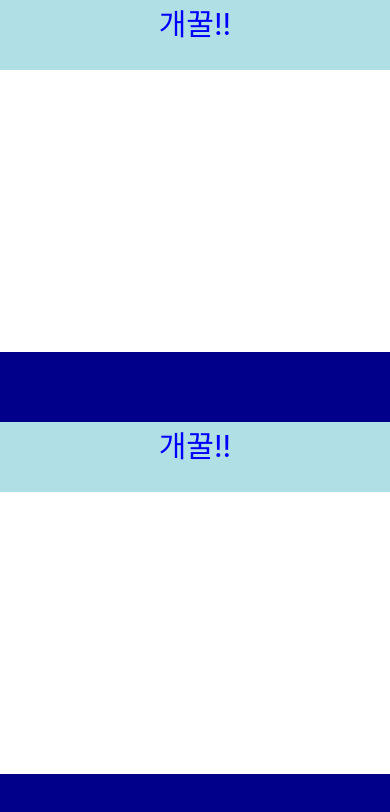
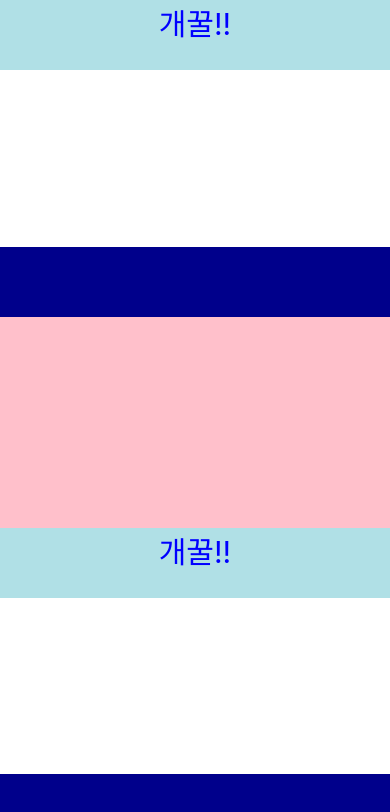
Before and after one commit to rheehot/react-native-basic, a React Native app: screen / in a window 390 px wide. Shown: the top 812 px of the page. Built offline with nearby package versions, Linux system fonts and the light colour scheme.

Commit message:
Flex 수정

```diff
--- a/App.js
+++ b/App.js
@@ -14,6 +14,7 @@ export default function App() {
       <SecondePropsScreen />
       <FirstStateScreen /> */}
       <HeightAndWidthScreen />
+      <View style={{flex:2,backgroundColor:'pink'}} />
       <HeightAndWidthScreen />
     </React.Fragment>
   );
--- a/screens/HeightAndWidthScreen.js
+++ b/screens/HeightAndWidthScreen.js
@@ -11,7 +11,7 @@ export default class HeightAndWidthScreen extends Component {
             //     <View style={{width:200, height:100, backgroundColor: 'blue'}} />
             //     <View style={{width:300, height:100, backgroundColor: 'darkblue'}} />
             // </View>
-            <View style={{flex:10}}>
+            <View style={{flex:3}}>
                 <View style={{alignItems : 'center', height: 70, backgroundColor: 'powderblue'}}>
                     <Text style={{color : 'blue', fontSize: 30}}>개꿀!!</Text>
                 </View>
```
